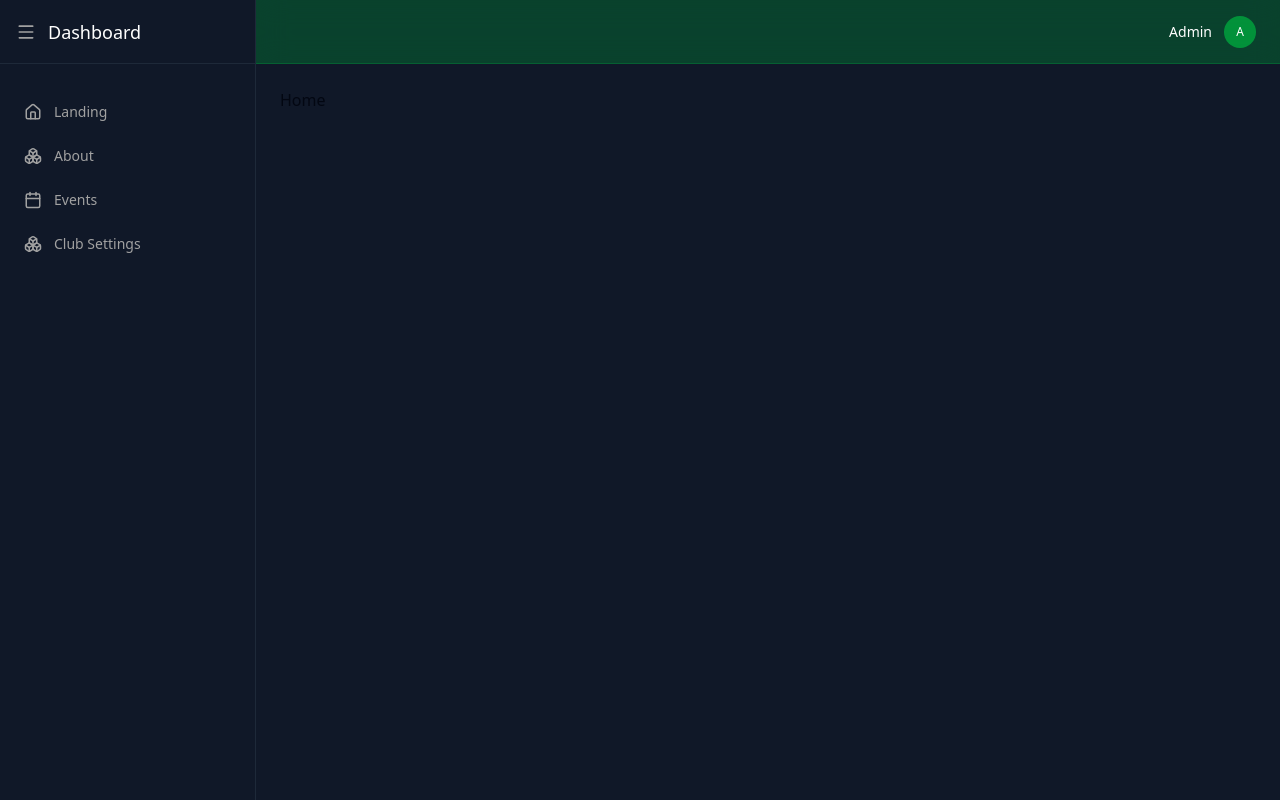
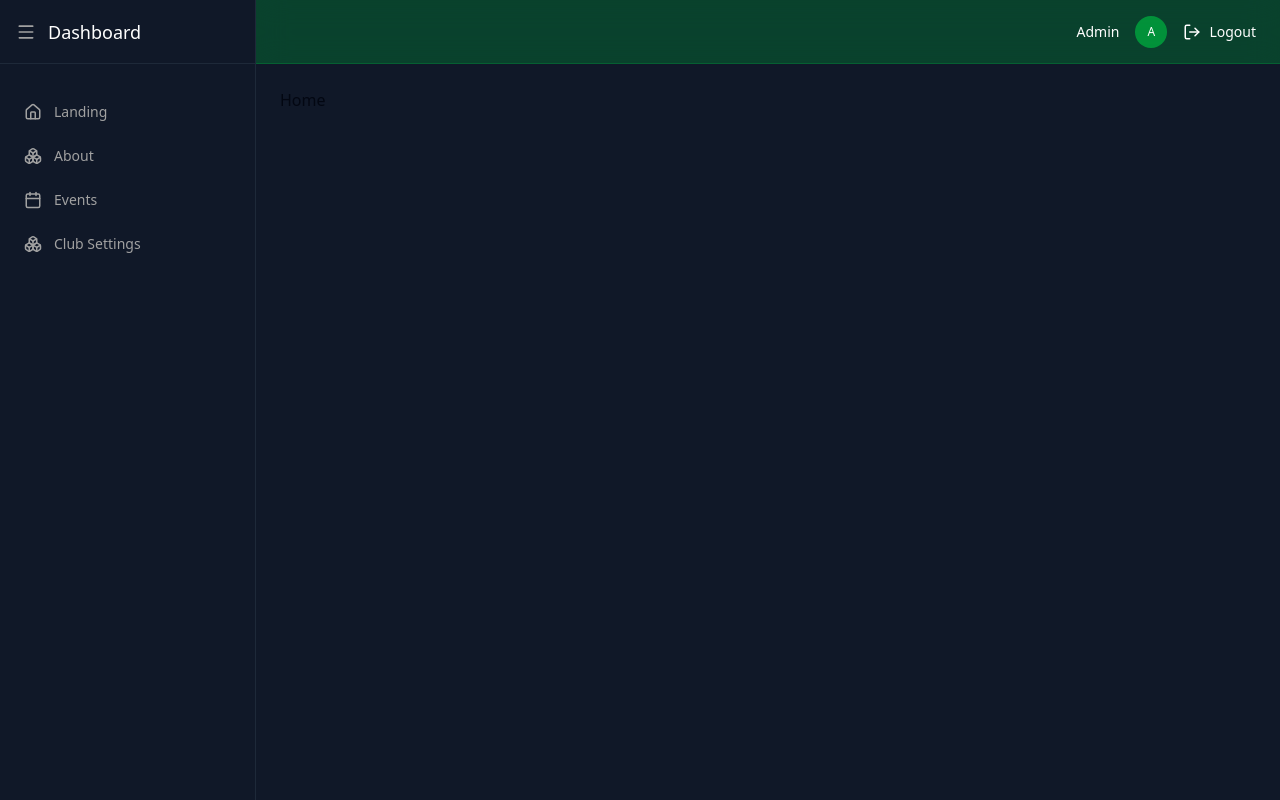
Before and after one commit to addahadi/Innovation-Club-website, a React app in the folder router-app/: page / in a window 1280 px wide. Built offline with nearby package versions, Linux system fonts and the light colour scheme; some packages are replaced by stand-ins of ours; no server answers.

Commit message:
final commit 4

```diff
--- a/router-app/src/Layout/DashboardLayout.jsx
+++ b/router-app/src/Layout/DashboardLayout.jsx
@@ -1,10 +1,24 @@
 import React, { useState } from "react";
 import { Outlet, Link, useLocation } from "react-router-dom";
+import { Menu, Home, Boxes, Calendar, LogOut } from "lucide-react";
 
-import { Menu, Home, Boxes, Calendar } from "lucide-react";
+// FIREBASE
+import { getAuth, signOut } from "firebase/auth";
+
 const DashboardLayout = () => {
   const [isSidebarOpen, setIsSidebarOpen] = useState(true);
   const location = useLocation();
+
+  const auth = getAuth();
+
+  const handleLogout = async () => {
+    try {
+      await signOut(auth);
+      window.location.href = "/login"; // redirect
+    } catch (error) {
+      console.error("Logout failed:", error);
+    }
+  };
 
   const navItems = [
     { path: "/landing", icon: Home, label: "Landing" },
@@ -70,11 +84,23 @@ const DashboardLayout = () => {
       >
         {/* Top Navbar */}
         <header className="h-16 backdrop-blur-lg bg-green-700/40 flex items-center justify-end px-6 border-b border-green-600/30">
-          <div className="flex items-center gap-3">
+          <div className="flex items-center gap-4">
             <span className="text-white text-sm font-light">Admin</span>
+
             <div className="w-8 h-8 bg-green-600/80 rounded-full flex items-center justify-center text-white text-xs font-medium">
               A
             </div>
+
+            {/* Logout Button */}
+            <button
+              onClick={handleLogout}
+              className="flex items-center gap-2 text-white hover:text-gray-200 transition-colors"
+            >
+              <LogOut size={18} />
+              {isSidebarOpen && (
+                <span className="text-sm font-light">Logout</span>
+              )}
+            </button>
           </div>
         </header>
 
```
